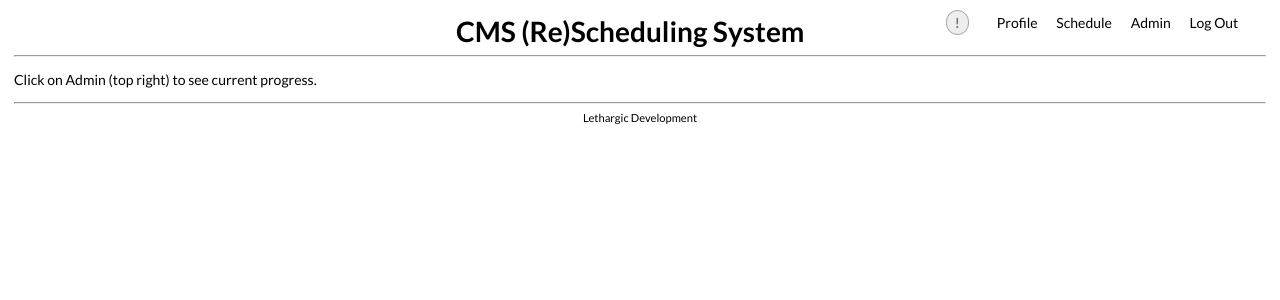
After one commit to wmak/Lethargic-Development, a Django app: page / in a window 1280 px wide. The commit adds this page. Shown: the top 300 px of the page. Run offline with Django 3.2, Linux system fonts and the light colour scheme.

Commit message:
Added index page and modified header slightly

```diff
--- /dev/null
+++ b/CMSReScheduler/CMSReScheduler/templates/index.html
@@ -0,0 +1,5 @@
+		{% include "layouts/header.html" with title="Home" %}
+		<div>
+			Click on Admin (top right) to see current progress.
+		</div>
+		{% include "layouts/footer.html" %}
--- a/CMSReScheduler/CMSReScheduler/templates/layouts/header.html
+++ b/CMSReScheduler/CMSReScheduler/templates/layouts/header.html
@@ -14,10 +14,10 @@
 	<body>
 		<header>
 			<div id="header-logo">
-				<div class="fleft"><img src="{{ STATIC_URL }}images/header.gif"></div>
+				<div class="fleft"><!--<img src="{{ STATIC_URL }}images/header.gif">--></div>
 			</div>
 			<div id="header-title">
-				<h1 class="center fleft fullwidth">CMS (Re)Scheduling System</h1>
+				<h1 class="center fleft fullwidth"><a href="/">CMS (Re)Scheduling System</a></h1>
 			</div>
 			<div id="header-nav">
 				<div class="right fleft fullwidth">
--- a/CMSReScheduler/CMSReScheduler/urls.py
+++ b/CMSReScheduler/CMSReScheduler/urls.py
@@ -6,6 +6,7 @@ from django.conf.urls import patterns, include, url
 
 urlpatterns = patterns('',
     # Examples:
+    url(r'^$', 'CMSReScheduler.views.index', name='index'),
     url(r'^schedule/(?P<instructor>.*)/$', 'CMSReScheduler.views.instructor_schedule' ),
     url(r'^registration/(?P<user_role>.*)/$', 'CMSReScheduler.views.registration', name='registration'),
     url(r'^csvimport/(?P<model_type>.*)/$', 'CMSReScheduler.views.csvimport', name='csvimport'),
--- a/CMSReScheduler/CMSReScheduler/views.py
+++ b/CMSReScheduler/CMSReScheduler/views.py
@@ -45,6 +45,9 @@ def csvimport(request, model_type):
 	else:
 		return HttpResponse('Invalid model_type!')
 	return HttpResponse('The %s file has been uploaded!' % model_type)
+
+def index(request):
+	return render(request, 'index.html')
 
 def admin(request):
 	# TODO: Filter the results by instructor
```
